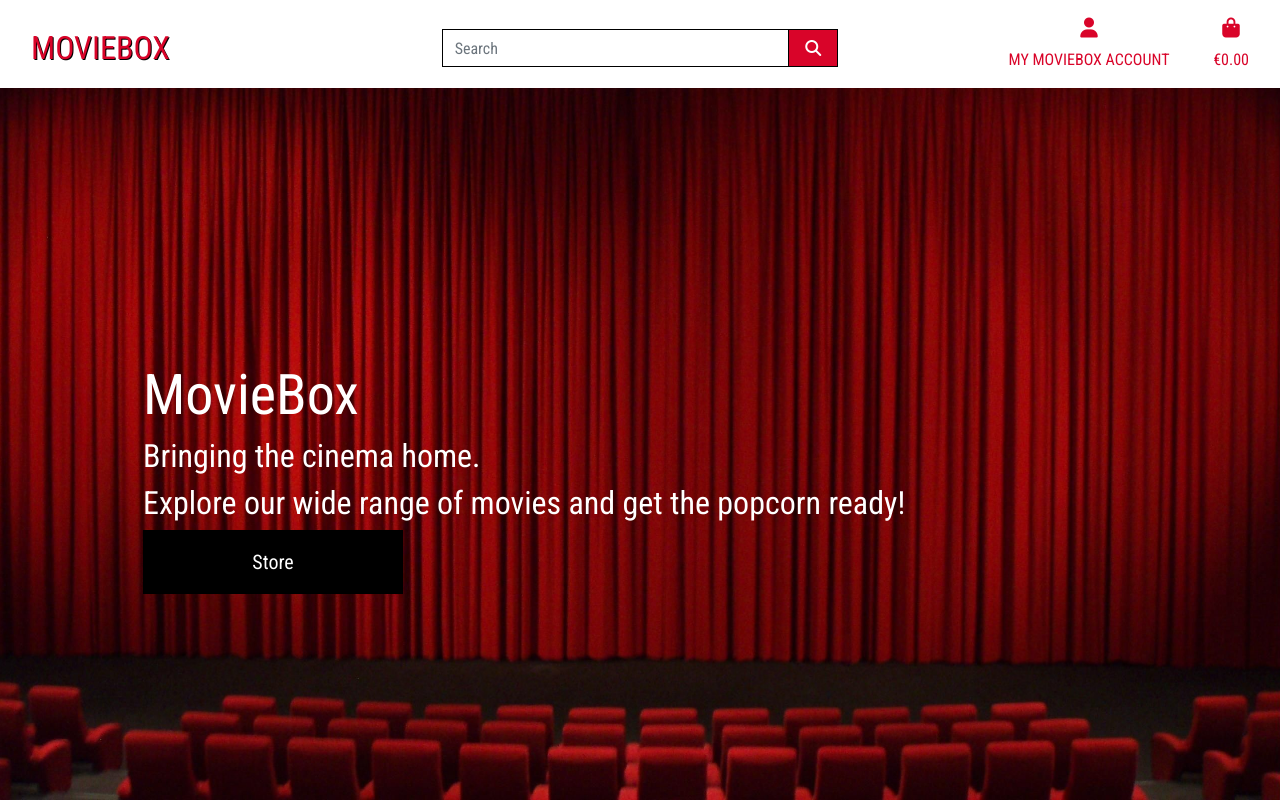
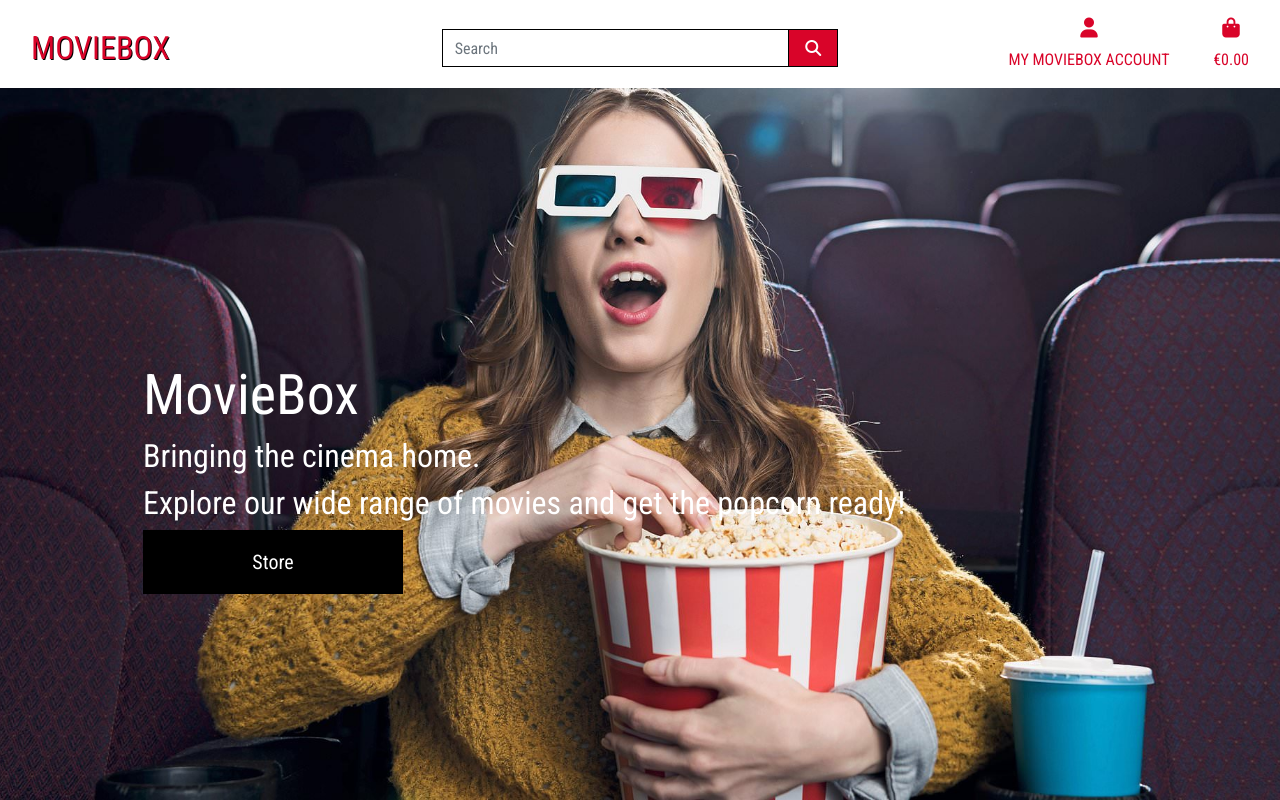
Before and after one commit to Damhanlk/Code-Ins-ms4, a Django app: page / in a window 1280 px wide. Run offline with Django 3.2, Linux system fonts and the light colour scheme; some libraries are stand-ins or nearby versions.

Commit message:
change bg image

```diff
--- a/home/templates/home/index.html
+++ b/home/templates/home/index.html
@@ -10,7 +10,7 @@
 {% endblock %}
 
 {% block content %}
-<div class="container h-100">
+<div class="container h-100 mx-auto">
     <div class="row h-100">
         <div class="col align-items-center my-auto">
             <h1 class="display-4 logo-font text-white">
--- a/static/css/base.css
+++ b/static/css/base.css
@@ -5,7 +5,7 @@ html {
 }
 
 body {
-    background: url('/media/moviebox\ background\ image5.jpeg') no-repeat center center fixed;
+    background: url('/media/moviebox\ background\ image6.jpeg') no-repeat center center fixed;
     background-size: cover;
     height: calc(100vh - 164px);
     color: #D90429;
```
Also changed, not shown: media/moviebox background image6.jpeg (added).
